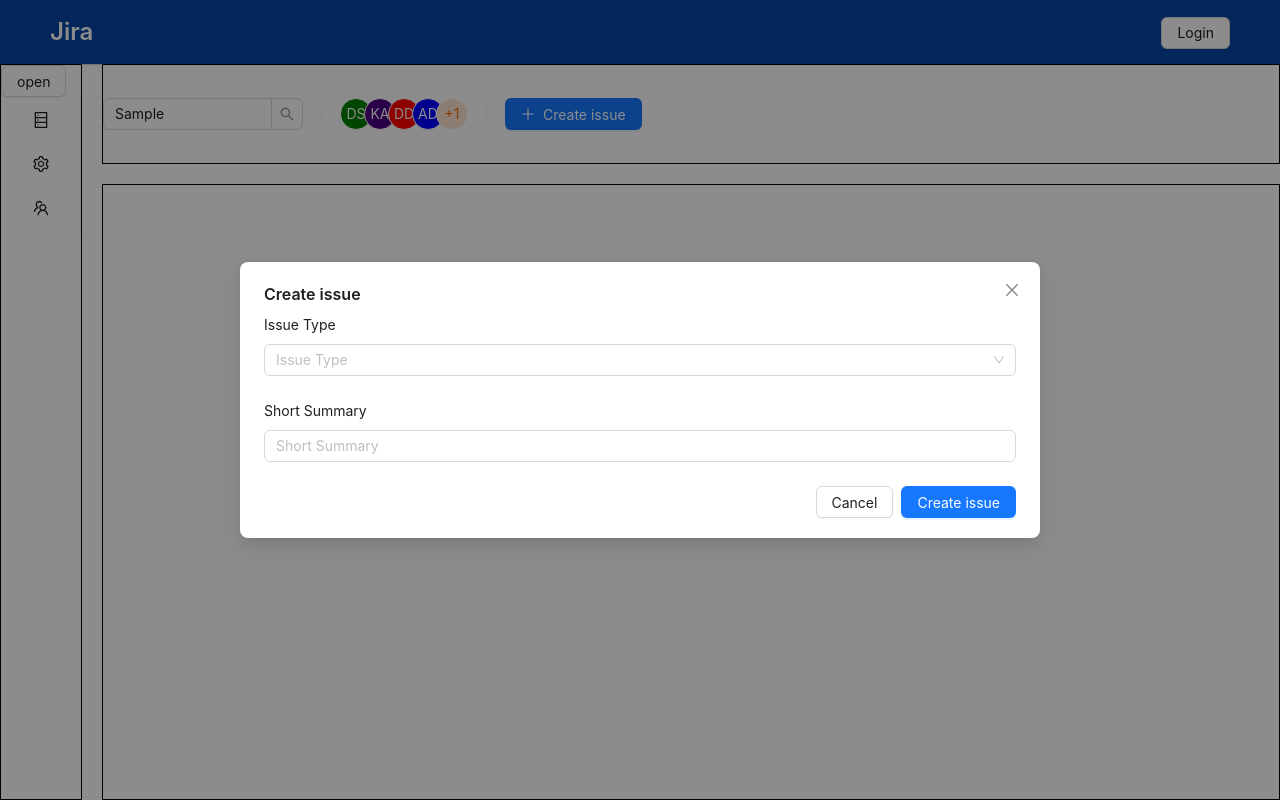
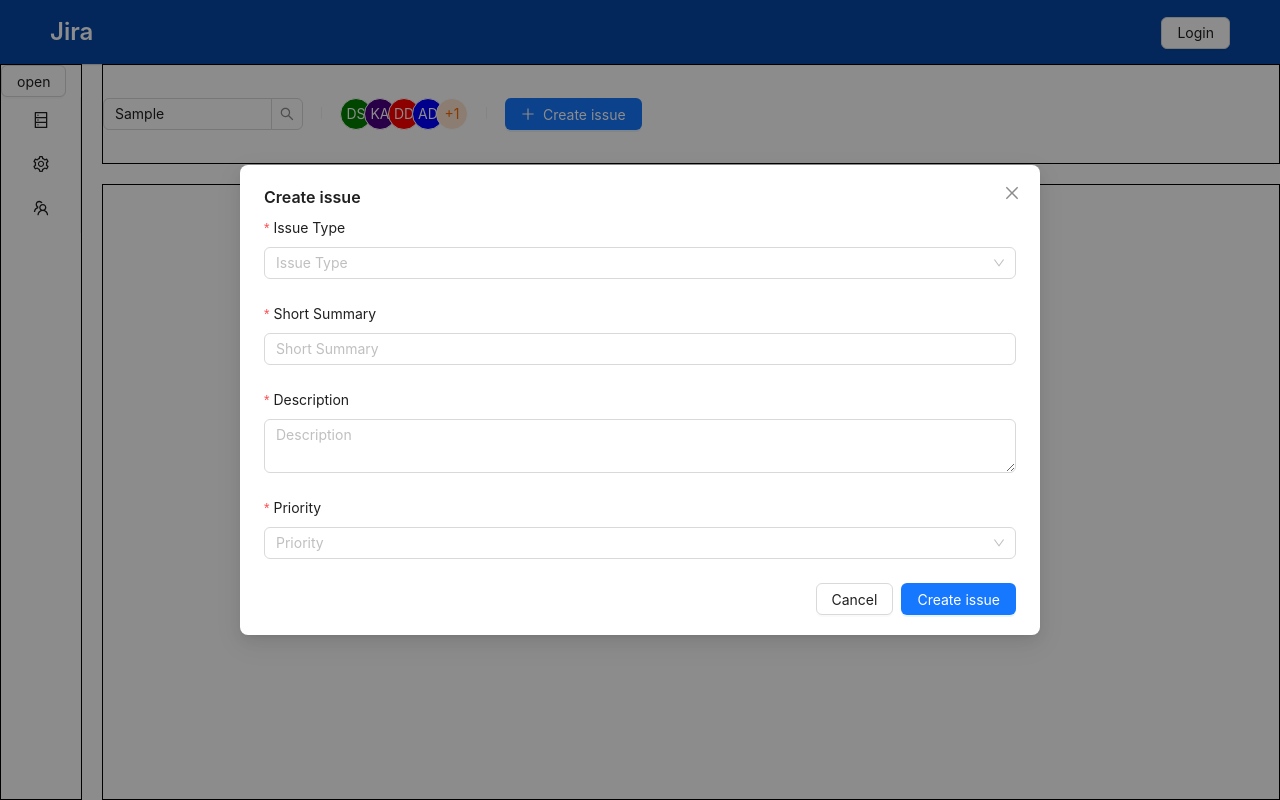
Before and after one commit to Samvel8/Jira, a React (Create React App) app: page /cabinet in a window 1280 px wide. Both pictures are taken after typing "Sample" into the empty fields and a click on the button "Create issue". Built offline with nearby package versions, Linux system fonts and the light colour scheme; no server answers.

Commit message:
implement create issue functional

```diff
--- a/package.json
+++ b/package.json
@@ -7,6 +7,7 @@
     "@testing-library/jest-dom": "^5.17.0",
     "@testing-library/react": "^13.4.0",
     "@testing-library/user-event": "^13.5.0",
+    "@tinymce/tinymce-react": "^5.1.1",
     "antd": "^5.19.0",
     "firebase": "^10.12.2",
     "react": "^18.3.1",
--- a/src/core/constants/issue.js
+++ b/src/core/constants/issue.js
@@ -1,4 +1,4 @@
-export const issueTypes = [
+const issueTypes = [
     {
         value: 'bug',
         label: 'Bug'
@@ -12,3 +12,30 @@
         label: 'Story'
     },
 ];
+
+const priority = [
+    {
+        value: 'highest',
+        label: 'Highest'
+    },
+    {
+        value: 'high',
+        label: 'High'
+    },
+    {
+        value: 'medium',
+        label: 'Medium'
+    },
+    {
+        value: 'low',
+        label: 'Low'
+    },
+    {
+        value: 'lowest',
+        label: 'Lowest'
+    },
+];
+
+export {
+    issueTypes, priority
+}
--- a/src/view/components/shared/CreateIssueModal/index.js
+++ b/src/view/components/shared/CreateIssueModal/index.js
@@ -1,9 +1,29 @@
+import { useState } from 'react';
 import { Modal, Form, Input, Select } from 'antd';
-import { issueTypes } from '../../../../core/constants/issue';
+import { issueTypes, priority } from '../../../../core/constants/issue';
+import Editor from '../Editor';
+import { doc, setDoc, db, } from '../../../../services/firebase/firebase';
 
 const CreateIssueModal = ({ visible, setVisible }) => {
+    const [ form ] = Form.useForm();
+
+    const [ confirmLoading, setConfirmLoading ] = useState(false);
+
     const handleCloseModal = () => {
         setVisible(false);
+    }
+
+    const handleCreateIssue = async (values) => {
+        setConfirmLoading(true);
+        try{
+            const createDoc = doc(db, 'issue', `${Date.now()}`);
+            setDoc(createDoc, values);
+            setVisible(false);
+        }catch(error) {
+
+        }finally{
+            setConfirmLoading(false);
+        }
     }
 
     return (
@@ -13,12 +33,15 @@
             centered
             open={visible}
             width={800}
+            confirmLoading={confirmLoading}
             onCancel={handleCloseModal}
+            onOk={form.submit}
         >
-            <Form layout='vertical'>
+            <Form layout='vertical' form={form} onFinish={handleCreateIssue}>
                 <Form.Item
                     name="issueType"
                     label="Issue Type"
+                    rules={[{required: true, message: 'Please Select Issue Type!'}]}
                 >
                     <Select
                         showSearch
@@ -30,14 +53,35 @@
                 <Form.Item
                     name="shortSummary"
                     label="Short Summary"
+                    rules={[{required: true, message: 'Please Input Short Summary!'}]}
                 >
                     <Input
                         placeholder="Short Summary"
                     />
 
                 </Form.Item>
+
+                <Form.Item
+                    name="description"
+                    label="Description"
+                    rules={[{required: true, message: 'Please Input Description!'}]}
+                >
+                    <Input.TextArea
+                        placeholder="Description"
+                    />
+                    {/* <Editor /> */}
+                </Form.Item>
+                <Form.Item
+                    name="priority"
+                    label="Priority"
+                    rules={[{required: true, message: 'Please Select Priority!'}]}
+                >
+                    <Select
+                        placeholder="Priority"
+                        options={priority}
+                    />
+                </Form.Item>
             </Form>
-
         </Modal>
     )
 };
--- /dev/null
+++ b/src/view/components/shared/Editor/index.js
@@ -0,0 +1,25 @@
+import { Editor as EditorTinymce } from '@tinymce/tinymce-react';
+
+const Editor = () => {
+    return (
+        <EditorTinymce
+            apiKey='j13ks5nfta7dgljey2ui0nyxdmna6iv6uk9jea5zfntp26vw'
+            init={{
+            height: 300,
+            menubar: false,
+            plugins: [
+                'advlist', 'autolink', 'lists', 'link', 'image', 'charmap', 'preview',
+                'anchor', 'searchreplace', 'visualblocks', 'code', 'fullscreen',
+                'insertdatetime', 'media', 'table', 'code', 'help', 'wordcount'
+            ],
+            toolbar: 'undo redo | blocks | ' +
+                'bold italic forecolor | alignleft aligncenter ' +
+                'alignright alignjustify | bullist numlist outdent indent | ' +
+                'removeformat | help',
+            content_style: 'body { font-family:Helvetica,Arial,sans-serif; font-size:14px }'
+            }}
+      />
+    )
+};
+
+export default Editor;
```
Also changed, not shown: 1 other file (tests, documents, lock files or other folders).
